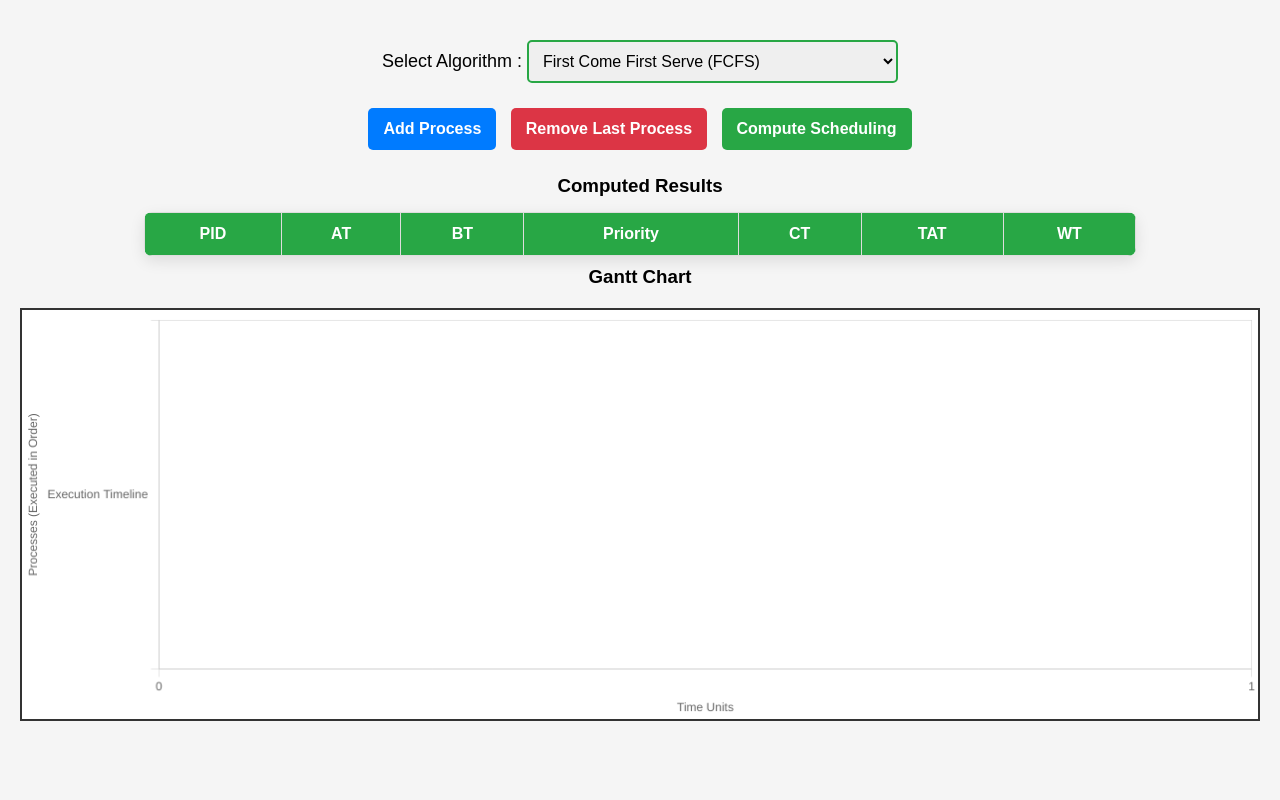
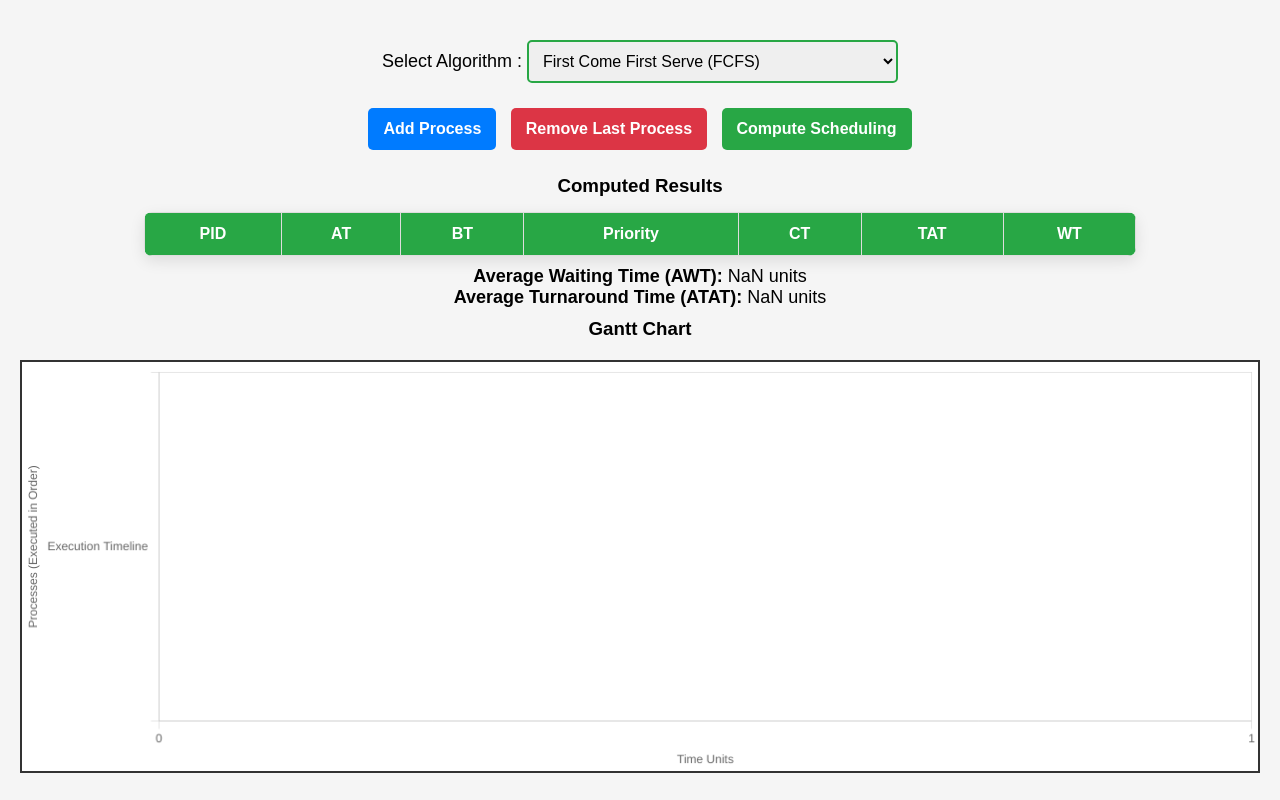
Before and after one commit to RishabhKrPandey/cpu_scheduling_algorithms, a plain HTML site: page index.html in a window 1280 px wide. Both pictures are taken after a click on the button "Compute Scheduling". Drawn offline with nearby package versions, Linux system fonts and the light colour scheme.

Commit message:
added avg waiting time and avg TAT

```diff
--- a/index.html
+++ b/index.html
@@ -44,9 +44,13 @@
         </table>
        </div>
        <div class="ganttchartconatiner" id="ganttchart">
+        <div id="avgResults" style="margin-top: 20px; font-size: 18px; margin-top: 10px;"></div>
         <h3 style="margin-top: 10px">Gantt Chart</h3>
 
+
 <canvas id="ganttChartCanvas"></canvas>
+
+
 
 
        </div>
--- a/script.js
+++ b/script.js
@@ -60,6 +60,8 @@ function calculateScheduling(){
         let quantum = parseInt(prompt("Enter Time Quantum:", 2));
         roundRobinScheduling(process, quantum);
     }
+    let { avgWT, avgTAT } = calculateAverages(process);
+    displayAverages(avgWT, avgTAT);
 
 }
 
@@ -360,3 +362,23 @@ const bestColors = [
 function getRandomBestColor() {
     return bestColors[Math.floor(Math.random() * bestColors.length)];
 }
+function calculateAverages(processes) {
+    let totalWT = 0, totalTAT = 0;
+
+    processes.forEach(p => {
+        totalWT += p.wt;
+        totalTAT += p.tat;
+    });
+
+    let avgWT = (totalWT / processes.length).toFixed(2);
+    let avgTAT = (totalTAT / processes.length).toFixed(2);
+
+    return { avgWT, avgTAT };
+}
+function displayAverages(avgWT, avgTAT) {
+    document.getElementById("avgResults").innerHTML = `
+
+        <p><strong>Average Waiting Time (AWT):</strong> ${avgWT} units</p>
+        <p><strong>Average Turnaround Time (ATAT):</strong> ${avgTAT} units</p>
+    `;
+}
```
